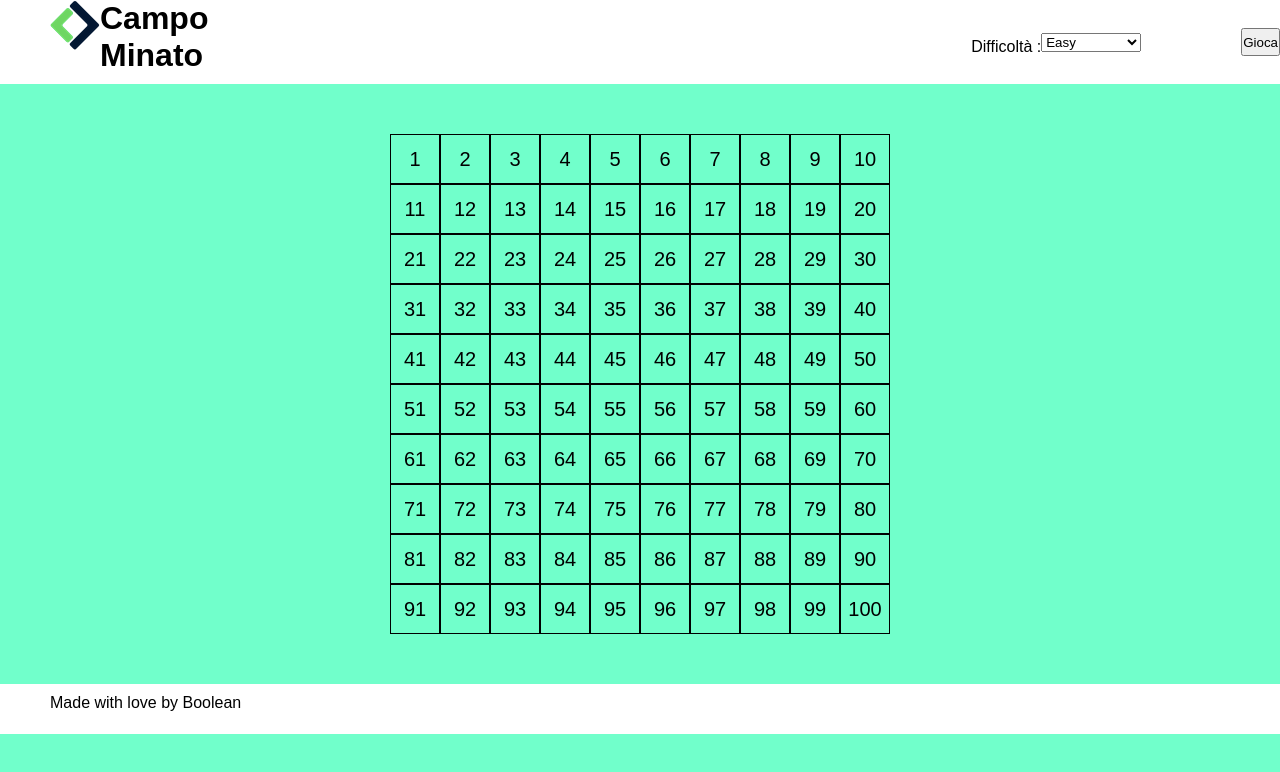
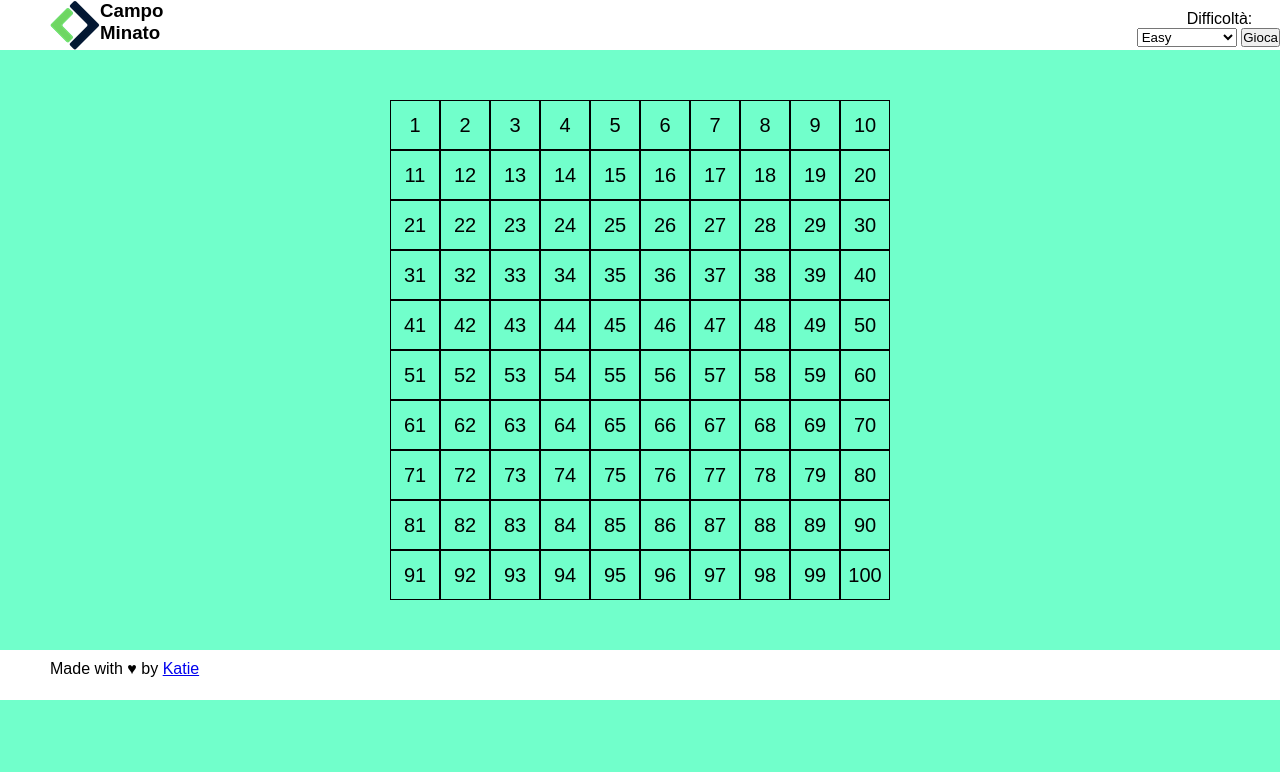
Before and after one commit to katiemathis/js-campominato-grid, a plain HTML site: page index.html in a window 1280 px wide. Both pictures are taken after a click on the button "Gioca". Drawn offline with Linux system fonts and the light colour scheme.

```diff
--- a/index.html
+++ b/index.html
@@ -13,16 +13,16 @@
     <header>
         <div id="logo">
             <img src="img/Logo.png" alt="Boolean Logo">
-            <h1>Campo Minato</h1>
+            <h3>Campo Minato</h1>
         </div>
         <div id="dropdown">
-        <p>Difficoltà :  </p>
-        <select name="Difficoltà" id="difficulty">
-            <option value="Easy">Easy</option>
-            <option value="Hard">Hard</option>
-            <option value="Crazy">Crazy</option>
-        </select>
-        <button id="start-play">Gioca</button>
+            <p>Difficoltà:</p>
+            <select name="Difficoltà" id="difficulty">
+                <option value="Easy">Easy</option>
+                <option value="Hard">Kinda Hard</option>
+                <option value="Crazy">Crazy Hard</option>
+            </select>
+            <button id="start-play">Gioca</button>
         </div>
     </header>
 
@@ -31,7 +31,7 @@
     </div>
 
     <footer>
-        <p>Made with love by Boolean</p>
+        <p>Made with &hearts; by <a href="https://www.linkedin.com/in/katiepalumbo/">Katie</a></p>
     </footer>
 
 
--- a/main.js
+++ b/main.js
@@ -13,6 +13,8 @@
     console.log('Lets go');
 
     const difficoltà = document.getElementById('difficulty').value;
+
+
 
     let numeroCelle;
     let cellePerRiga;
@@ -30,6 +32,8 @@
     }
 
     cellePerRiga = Math.sqrt(numeroCelle);
+
+
 
     const gridElement = document.getElementById('grid');
 
@@ -56,7 +60,49 @@
 
         gridElement.appendChild(node);
 
+
     }
 
 
+
+    /*function getRandomInt(numeroCelle) {
+        return Math.floor(Math.random() * (numeroCelle) + 1);
+        console.log('this is where the bombs are:' (getRandomInt(numeroCelle)));
+        console.log('this is the numeroCelle:' + numeroCelle)
+
+    }*/
+
+    const NUMERO_BOMBE = 16;
+    generaBombe(NUMERO_BOMBE, numeroCelle);
+    let getRandomInt = parseInt(Math.floor(Math.random() * (max - min + 1) + min));
+
+    function generaBombe(min, max) {
+        return getRandomInt;
+
+    }
+
+    function generaBombe() {
+        const bombeGenerate = [];
+
+
+        while (bombeGenerate.length < NUMERO_BOMBE) {
+            bombeGenerate.push(getRandomInt(1, numeroCelle));
+            console.log(bombeGenerate);
+
+            const bomba = getRandomInt(1, numeroCelle);
+            if (!bombeGenerate.includes(bomba)) {
+                bombeGenerate.push(bomba);
+            }
+
+        }
+
+        return bombeGenerate
+
+
+
+
+    }
+
+
+
 }
--- a/style.css
+++ b/style.css
@@ -8,32 +8,31 @@
 header {
     background-color: #fff;
     min-height: 50px;
-    display: flex;
-    justify-content: space-between;
 
 }
 
 #logo {
     margin: 0 0px 10px 50px;
+    float: left;
 
 }
 
 img {
     float: left;
     margin-bottom: 10px;
+    height: 50%;
+    vertical-align: middle;
 }
 
 #dropdown {
-    display: flex;
-    align-self: center;
+    float: right;
 
 }
 
 #difficulty {
     max-height: 20px;
     width: 100px;
-    margin-right: 100px;
-    align-self: center;
+
 }
 
 body {
```
